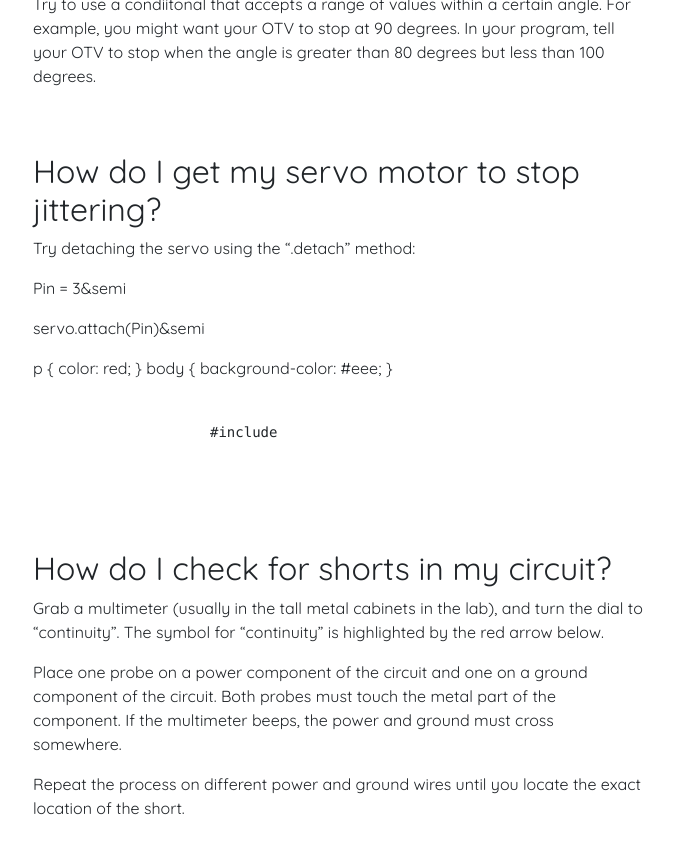
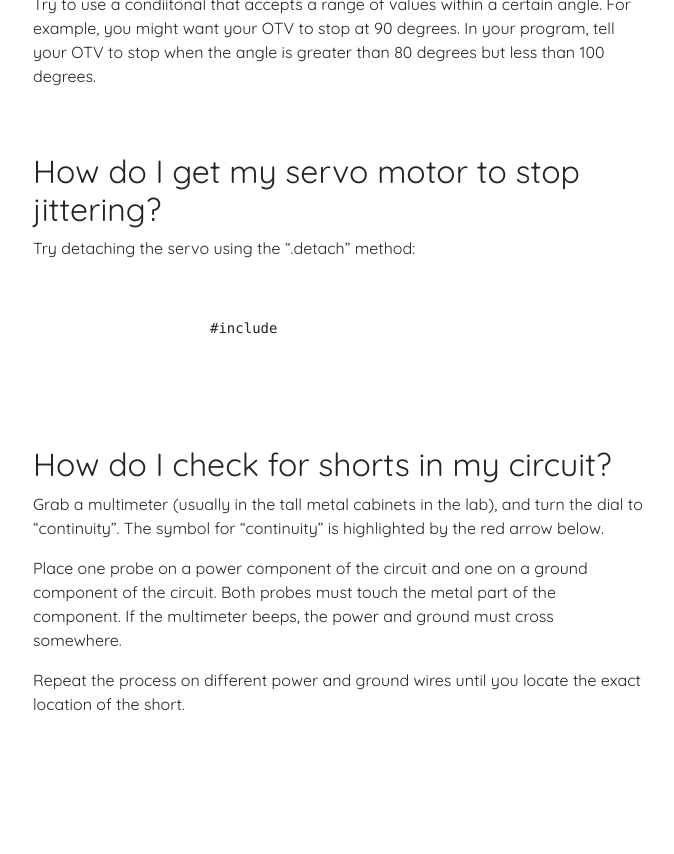
Before and after one commit to umdenes100/VisionSystemRemoteClient, a Jekyll site: the page built from pages/faq.html, in a window 1280 px wide and 900 px high, scrolled down 1352 px. Shown: the top 854 px of the window, without its empty margins (302-976 px from the left). Built offline with Jekyll 4.4.1, drawn with Linux system fonts in a browser that asks for light colours; nearby versions of some CDN libraries; some web fonts are replaced; after the commit the page ends 2148 px from its top, so only the background shows below that.

Commit message:
Update faq.html

```diff
--- a/pages/faq.html
+++ b/pages/faq.html
@@ -37,17 +37,12 @@ permalink: /faq
 		<h2>How do I get my servo motor to stop jittering?</h2>
 		<p>Try detaching the servo using the “.detach” method: </p>
 		<blockquote>
-		<p>Pin = 3&semi</p>
-		<p>servo.attach(Pin)&semi</p>
-		<blockquote>
 	<!--	pre code {
 		  background-color: #eee;
 		  border: 1px solid #999;
 		  display: block;
 		  padding: 20px;
 		}-->
-		p { color: red; }
-		body { background-color: #eee; }
 		<pre>
 		  <code>
 
```
